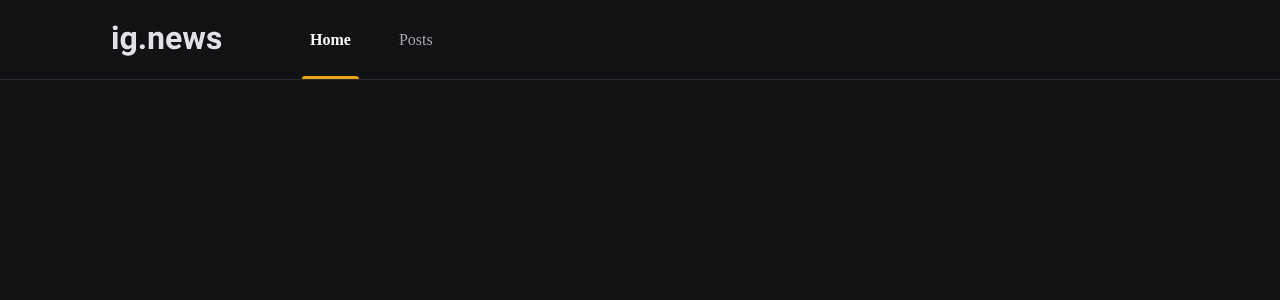
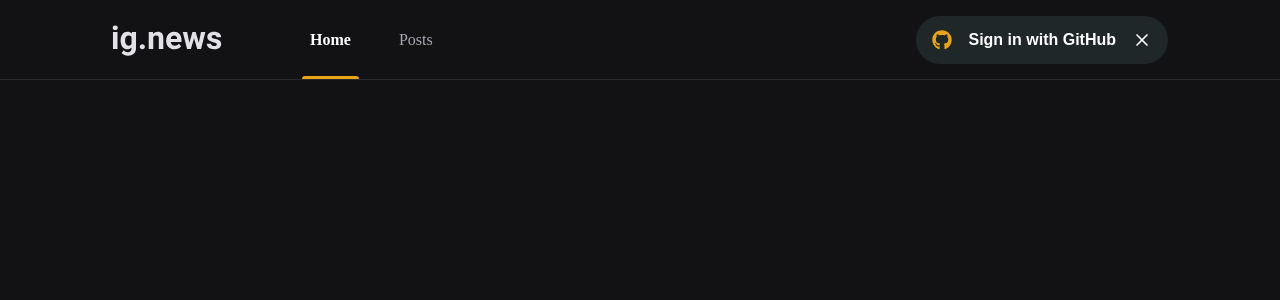
Before and after one commit to victorbruno/ignews, a Next.js app: page / in a window 1280 px wide. Shown: the top 300 px of the page. Built offline with nearby package versions, Linux system fonts and the light colour scheme.

Commit message:
create SigInButton component

```diff
--- a/package.json
+++ b/package.json
@@ -11,6 +11,7 @@
     "next": "10.2.0",
     "react": "17.0.2",
     "react-dom": "17.0.2",
+    "react-icons": "^4.2.0",
     "sass": "^1.32.11"
   },
   "devDependencies": {
--- a/src/components/Header/index.tsx
+++ b/src/components/Header/index.tsx
@@ -1,3 +1,4 @@
+import { SignInButton } from "../SignInButton";
 import styles from "./styles.module.scss";
 
 export function Header() {
@@ -9,6 +10,7 @@ export function Header() {
           <a className={styles.active}>Home</a>
           <a>Posts</a>
         </nav>
+        <SignInButton />
       </div>
     </header>
   );
--- a/src/components/Header/styles.module.scss
+++ b/src/components/Header/styles.module.scss
@@ -55,4 +55,8 @@
       }
     }
   }
+
+  button {
+    margin-left: auto;
+  }
 }
--- /dev/null
+++ b/src/components/SignInButton/index.tsx
@@ -0,0 +1,24 @@
+import { useState } from "react";
+import { FaGithub } from "react-icons/fa";
+import { FiX } from "react-icons/fi";
+
+import styles from "./styles.module.scss";
+
+export function SignInButton() {
+
+  const [isLoggedIn, setIsLoggedIn] = useState(false);
+
+  return isLoggedIn ? (
+    <button className={styles.buttonContainer} type="button">
+      <FaGithub color="#04d361" />
+      <span>Victor Parente</span>
+      <FiX className={styles.closeIcon} />
+    </button>
+    ) : (
+    <button className={styles.buttonContainer} type="button">
+     <FaGithub color="#eba417" />
+     <span>Sign in with GitHub</span>
+     <FiX className={styles.closeIcon} />
+   </button>
+  );
+}
--- /dev/null
+++ b/src/components/SignInButton/styles.module.scss
@@ -0,0 +1,29 @@
+.buttonContainer {
+  display: flex;
+  align-items: center;
+  justify-content: center;
+  height: 3rem;
+
+  padding: 1rem;
+
+  border-radius: 3rem;
+  border: 0;
+  background-color: var(--gray-850);
+  color: var(--white);
+
+  transition: filter 0.2s;
+
+  span {
+    font-size: 1rem;
+    font-weight: bold;
+    margin: 0 1rem;
+  }
+
+  > svg {
+    width: 20px;
+    height: 20px;
+  }
+  &:hover {
+    filter: brightness(0.8);
+  }
+ }
--- a/src/styles/global.scss
+++ b/src/styles/global.scss
@@ -10,6 +10,7 @@
   --gray-100: #e1e1e6;
   --gray-300: #a8a8b3;
   --gray-800: #29292e;
+  --gray-850: #1F2729;
   --gray-900: #121214;
 
   --cyan-500: #61dafb;
```
Also changed, not shown: 1 other file (tests, documents, lock files or other folders).
